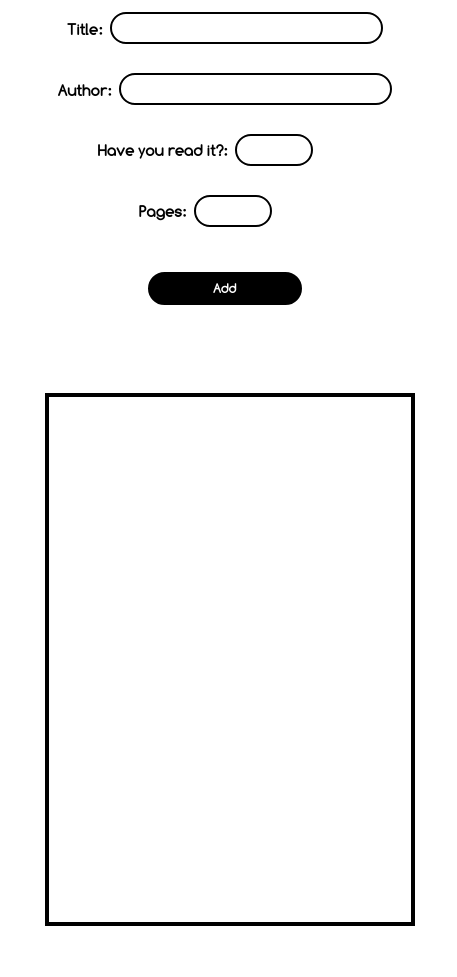
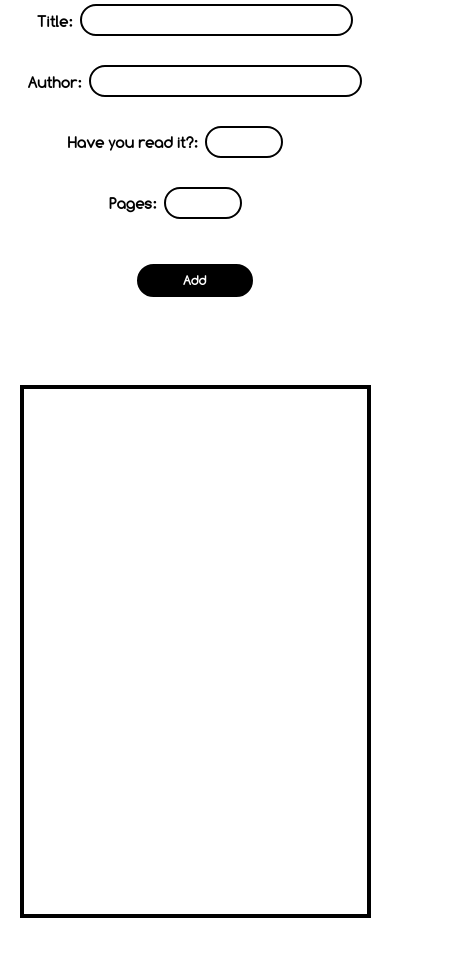
Before and after one commit to hammichalkovic/my-odin-project-practices, a plain HTML site: page js_practice_projects/library_app/index.html in a window 390 px wide. Shown: the part 87-1064 px from the top of the page, 457 px wide, since content can reach past the window. Drawn offline with Linux system fonts and the light colour scheme.

Commit message:
Fix min-widths mobile version bug

```diff
--- a/js_practice_projects/library_app/css/style.css
+++ b/js_practice_projects/library_app/css/style.css
@@ -352,6 +352,8 @@ button:hover {
         display: flex;
         flex-direction: column;
         align-items: center;
+        padding: 0;
+        margin: 0;
 
     }
 
@@ -363,7 +365,7 @@ button:hover {
         display: flex;
         flex-direction: column;
         align-items: center;
-        margin-left: 10vw;
+        /* margin-left: 10vw; */
     }
 
     .lead > * {
@@ -435,9 +437,9 @@ button:hover {
         /* place-self: center; */
         box-sizing: border-box;
         row-gap: 12px;
-        margin: 0 0 15vh 11.2vw;
+        margin: 0 0 15vh 0;
         /* border: 2px solid salmon; */
-        min-width: 464px;
+        min-width: 350px;
         min-height: 77px;
         width: 85vw;
         height: 30vh;
@@ -454,6 +456,7 @@ button:hover {
         width: 100%;
         margin-top: 2vh;
         border-radius: 2vh;
+
     }
 
     .read_toggle {
@@ -461,7 +464,9 @@ button:hover {
     }
 
     #library {
-        min-width: 370px;
-        margin: 0 0 5vh 14vw;
+        width: 90vw;
+        min-width: 350px;
+        margin: 0 0 5vh 0;
+        place-self: center;
     }
 }
```
